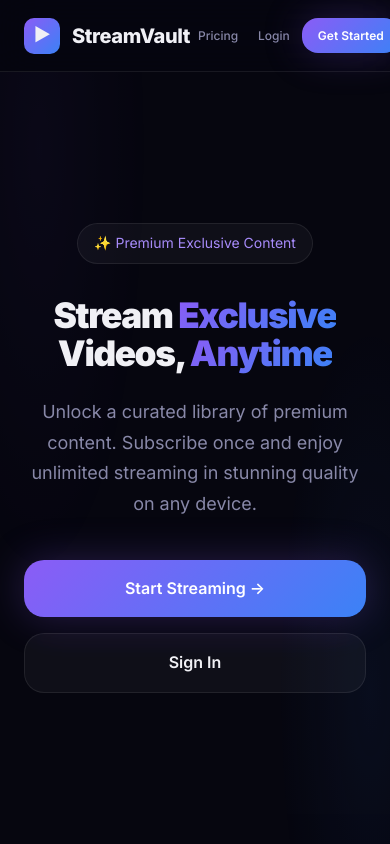
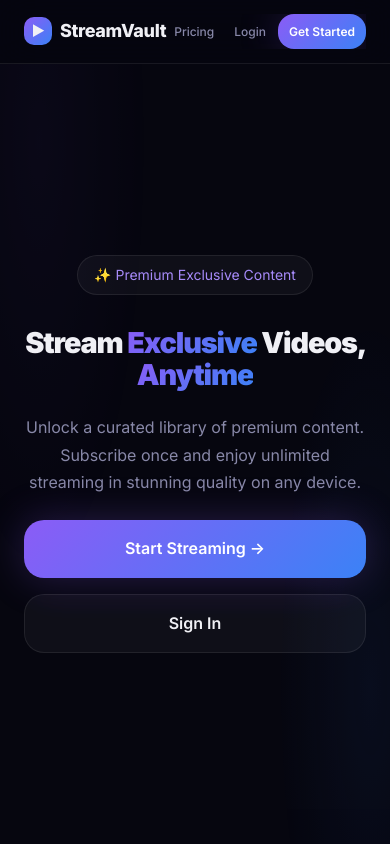
Before and after one commit to workingpayload/StreamVault, a React (Vite) app in the folder client/: page / in a window 390 px wide. Shown: the top 844 px of the page. Built offline with nearby package versions, Linux system fonts and the light colour scheme; no server answers.

Commit message:
Enhance UI responsiveness for tablets and phones

```diff
--- a/client/src/index.css
+++ b/client/src/index.css
@@ -1057,8 +1057,13 @@ input, textarea {
   color: var(--color-text-muted);
 }
 
-/* --- Responsive --- */
+/* --- Responsive Design (Tablets + Phones) --- */
 @media (max-width: 768px) {
+  :root {
+    --header-height: 64px;
+    --space-16: 3rem;
+  }
+
   .hero-title {
     font-size: 2.2rem;
   }
@@ -1079,15 +1084,26 @@ input, textarea {
 
   .pricing-grid {
     grid-template-columns: 1fr;
-    max-width: 360px;
+    max-width: 380px;
+    margin: 0 auto;
   }
 
   .account-grid {
     grid-template-columns: 1fr;
   }
 
+  /* Make navbar smoothly scrollable so all items fit nicely */
   .navbar-links {
     gap: var(--space-1);
+    overflow-x: auto;
+    -webkit-overflow-scrolling: touch;
+    white-space: nowrap;
+    /* Hide scrollbar */
+    -ms-overflow-style: none;
+    scrollbar-width: none;
+  }
+  .navbar-links::-webkit-scrollbar {
+    display: none;
   }
 
   .navbar-link {
@@ -1097,6 +1113,64 @@ input, textarea {
 
   .container {
     padding: 0 var(--space-4);
+  }
+
+  .auth-card {
+    padding: var(--space-6);
+  }
+
+  .player-overlay {
+    padding: var(--space-4);
+  }
+  .player-overlay h3 {
+    font-size: var(--font-size-xl);
+  }
+  .player-overlay p {
+    font-size: var(--font-size-sm);
+  }
+  .player-info {
+    padding: 0 var(--space-4) var(--space-8);
+  }
+}
+
+@media (max-width: 480px) {
+  .hero-title {
+    font-size: 1.8rem;
+  }
+
+  .hero-description {
+    font-size: var(--font-size-base);
+    margin-bottom: var(--space-6);
+  }
+
+  .video-grid {
+    grid-template-columns: 1fr;
+  }
+
+  .navbar-logo {
+    font-size: var(--font-size-lg);
+    gap: var(--space-2);
+  }
+
+  .navbar-logo-icon {
+    width: 28px;
+    height: 28px;
+    font-size: var(--font-size-sm);
+  }
+
+  .section-title {
+    font-size: var(--font-size-2xl);
+  }
+
+  .pricing-card {
+    padding: var(--space-6);
+  }
+
+  .toast {
+    left: var(--space-4);
+    right: var(--space-4);
+    bottom: var(--space-4);
+    max-width: none;
   }
 }
 
```
